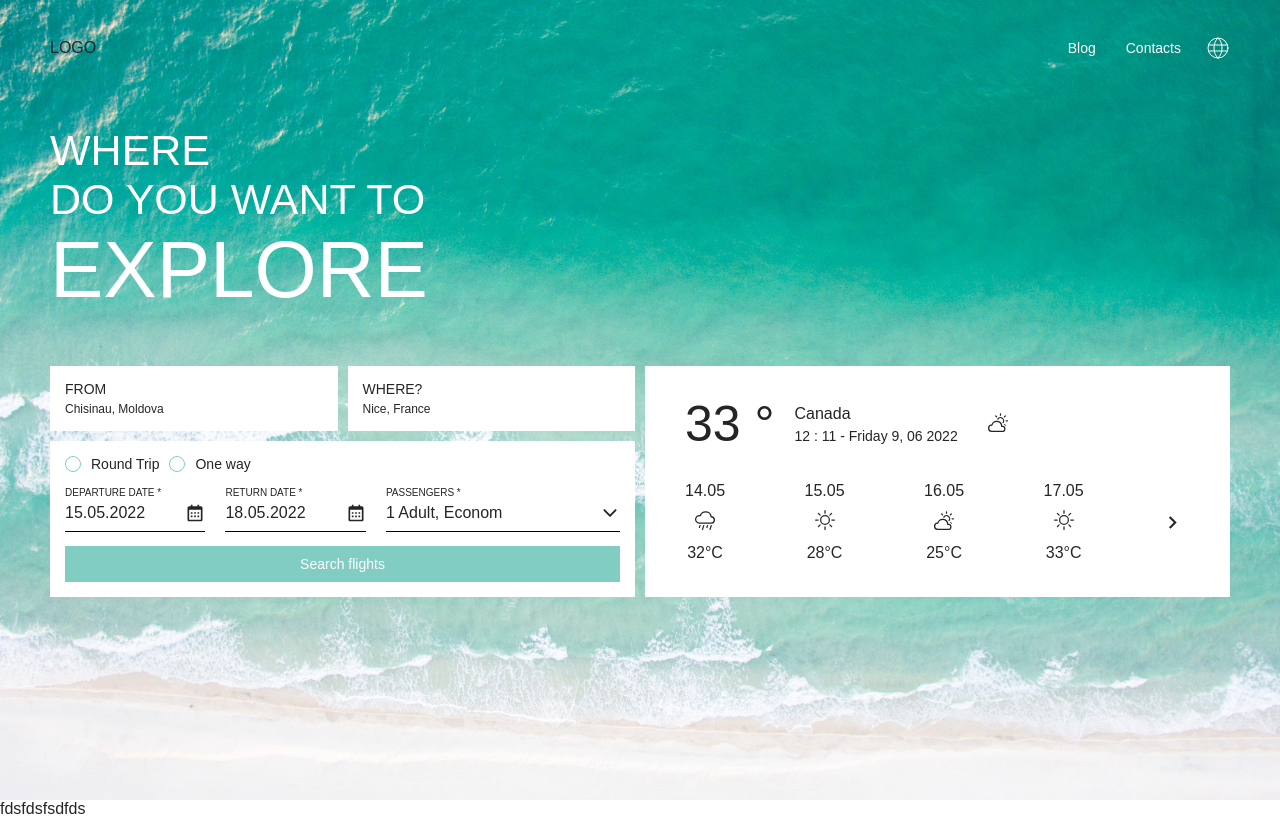
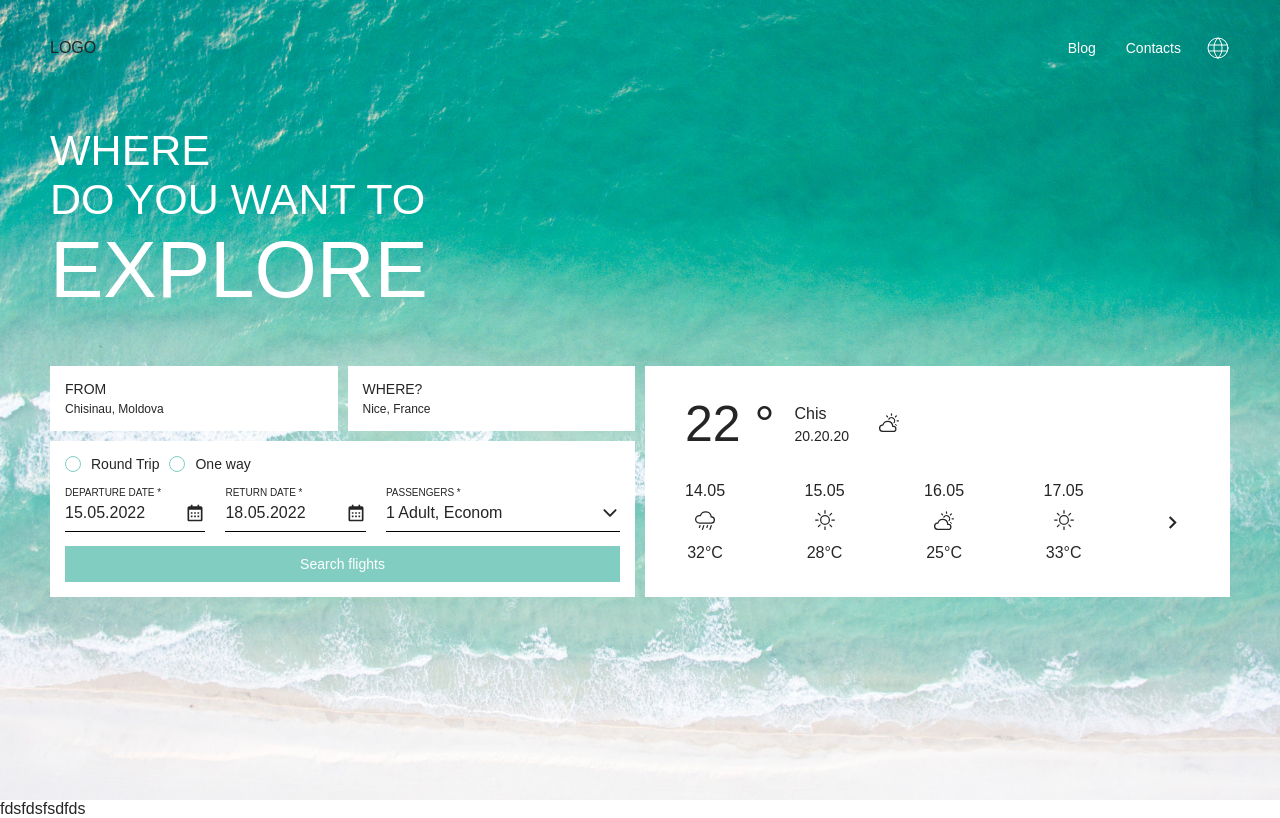
Before and after one commit to himik831/fly, a React (Create React App) app: page / in a window 1280 px wide. Built offline with nearby package versions, Linux system fonts and the light colour scheme; no server answers.

Commit message:
[add] weather api

```diff
--- a/package.json
+++ b/package.json
@@ -10,6 +10,7 @@
     "@types/node": "^18.0.0",
     "@types/react": "^18.0.14",
     "@types/react-dom": "^18.0.5",
+    "moment": "^2.29.3",
     "react": "^18.2.0",
     "react-dom": "^18.2.0",
     "react-icons": "^4.4.0",
--- a/src/components/header/Header.tsx
+++ b/src/components/header/Header.tsx
@@ -2,7 +2,7 @@ import React from "react";
 import MainImage from "../../assets/img/mainImg.jpg";
 import BigMenu from "./menu/big_menu/BigMenu";
 import classes from "./Header.module.scss";
-import useWindowSize from "../../hooks/WindowSize/useWindowSize";
+import useWindowSize from "../../hooks/window_size/useWindowSize";
 import SmallMenu from "./menu/small_menu/SmallMenu.tsx";
 import Welcome from "./welcome/Welcome.tsx";
 import Content from "./content/Content.tsx";
--- a/src/components/header/content/weather/Weather.tsx
+++ b/src/components/header/content/weather/Weather.tsx
@@ -4,13 +4,17 @@ import { BsSun } from "react-icons/bs";
 import { BsCloudSun } from "react-icons/bs";
 import { BsCloudRain } from "react-icons/bs";
 import { MdOutlineKeyboardArrowRight } from "react-icons/md";
-import useWindowSize from "../../../../hooks/WindowSize/useWindowSize";
+import useWindowSize from "../../../../hooks/window_size/useWindowSize";
 import CountryWeather from "./country_weather/CountryWeather.tsx";
 import WeatherDetails from "./weather_details/WeatherDetails.tsx";
+import usePlaceWeather from "../../../../hooks/weather/usePlaceWeather.tsx";
 
 export default function Weather() {
   const bigScreen = 1200;
   const [, width] = useWindowSize();
+
+  const weather = usePlaceWeather();
+  console.log(weather)
 
   return (
     <div className={classes.body}>
@@ -18,9 +22,12 @@ export default function Weather() {
         <div className={classes.country_weather}>
           {width >= bigScreen ? (
             <CountryWeather
-              temperature={33}
-              place={"Canada"}
-              date={"12 : 11 - Friday 9, 06 2022"}
+              // temperature={weather.temp}
+              // place={weather}
+              // date={weather.dateTime}
+              temperature={'22'}
+              place={'Chis'}
+              date={'20.20.20'}
               icon={<BsCloudSun size={20} />}
             />
           ) : null}
--- a/src/components/header/content/weather/country_weather/CountryWeather.tsx
+++ b/src/components/header/content/weather/country_weather/CountryWeather.tsx
@@ -2,6 +2,7 @@ import React from "react";
 import classes from "./CountryWeather.module.scss";
 
 export default function CountryWeather({ temperature, place, date, icon }) {
+
   return (
     <div className={classes.content}>
       <div className={classes.temperature}>{temperature} °</div>
--- /dev/null
+++ b/src/hooks/weather/usePlaceWeather.tsx
@@ -0,0 +1,42 @@
+import { useState, useEffect } from "react";
+import HourMinDayMonthYear from "../../utils/date_format/HourMinDayMonthYear.tsx";
+
+export default function usePlaceWeather() {
+
+  const place: string = "Chisinau";
+    const host: string = "http://api.openweathermap.org/";
+    const key: string = "eda6f00ce5cf7fa110832661a868e932";
+
+  interface CurrentWeather {
+    dateTime: Date;
+    temp: number;
+    weatherDescription: string;
+  }
+
+  const [currentWeather, setCurrentWeather] = useState<CurrentWeather>({
+    dateTime: null,
+    temp: null,
+    weatherDescription: null,
+  });
+
+  useEffect(() => {
+    const getLonLatByPlace: string = `${host}geo/1.0/direct?q=${place}&limit=1&appid=${key}`;
+    fetch(getLonLatByPlace)
+      .then((response) => response.json())
+      .then(
+        (json) =>
+          `${host}data/2.5/weather?lat=${json[0].lat}&lon=${json[0].lon}&appid=${key}&units=metric`
+      )
+      .then((url) => fetch(url))
+      .then((response) => response.json())
+      .then((json) => {
+        setCurrentWeather({
+          dateTime: HourMinDayMonthYear({ timeStamp: json.dt }),
+          temp: Math.round(json.main.temp),
+          weatherDescription: json.weather[0].description,
+        });
+      });
+  }, []);
+
+  return currentWeather;
+}
--- /dev/null
+++ b/src/utils/date_format/HourMinDayMonthYear.tsx
@@ -0,0 +1,19 @@
+import moment from "moment";
+
+export default function HourMinDayMonthYear({ timeStamp }) {
+  let dateInt = new Date(timeStamp * 1000);
+  let dateString = new Date(dateInt.toUTCString());
+  var days = [
+    "Sunday",
+    "Monday",
+    "Tuesday",
+    "Wednesday",
+    "Thursday",
+    "Friday",
+    "Saturday",
+  ];
+  var day = days[dateString.getDay()];
+  let hourMin = moment(dateString).format("HH : mm");
+  let date = moment(dateString).format("DD, MM YYYY");
+  return `${hourMin} - ${day} ${date}`;
+}
```
Also changed, not shown: src/hooks/window_size/useWindowSize.jsx (renamed from src/hooks/WindowSize/useWindowSize.jsx), 1 other file (tests, documents, lock files or other folders).
